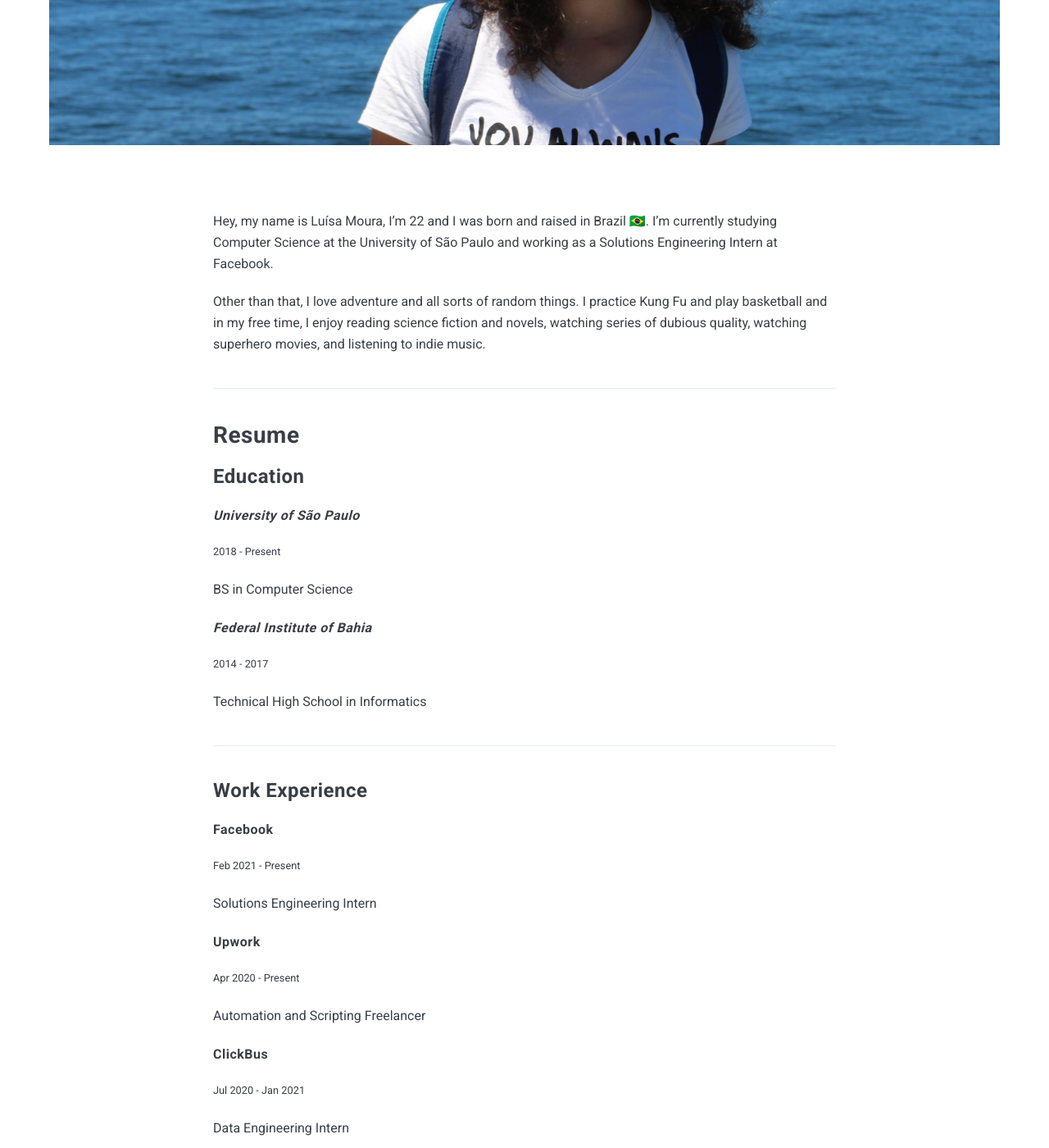
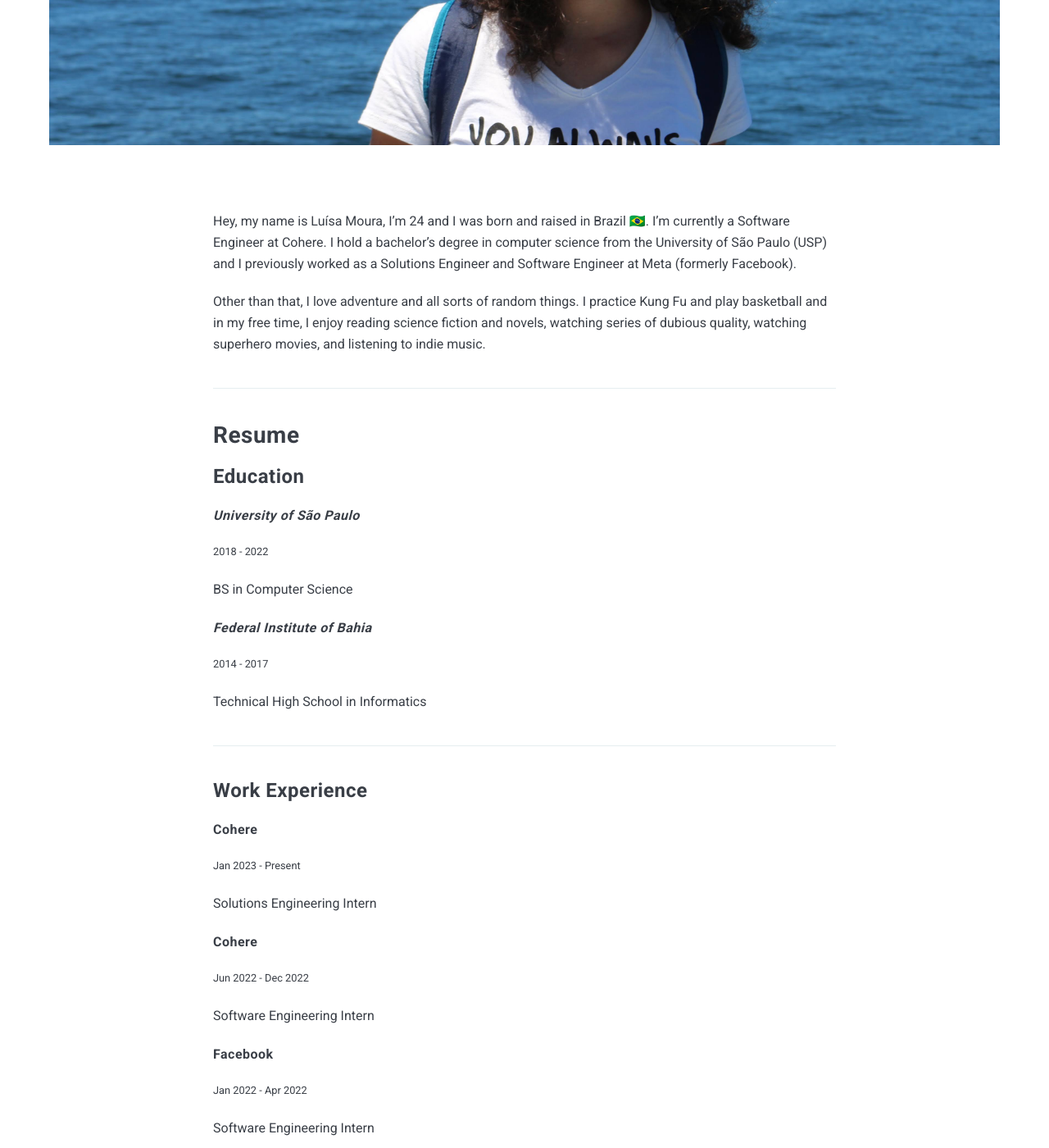
Before and after one commit to lusmoura/lusmoura.github.io, a Jekyll site: the page built from _pages/about.md, in a window 1280 px wide and 1400 px high, scrolled down 734 px. Shown: the whole window at 82% size. Built offline with Jekyll 4.4.1, drawn with Linux system fonts in a browser that asks for light colours; nearby versions of some CDN libraries; some of the changed text lies outside the part shown.

Commit message:
Update cv

```diff
--- a/_pages/about.md
+++ b/_pages/about.md
@@ -5,7 +5,8 @@ permalink: /about/
 image: profile.JPG
 ---
 
-Hey, my name is Luísa Moura, I'm 22 and I was born and raised in Brazil 🇧🇷. I'm currently studying Computer Science at the University of São Paulo and working as a Solutions Engineering Intern at Facebook.
+Hey, my name is Luísa Moura, I'm 24 and I was born and raised in Brazil 🇧🇷. I'm currently a Software Engineer at Cohere. I hold a bachelor's degree in computer science from the University of São Paulo (USP) and I previously worked as a Solutions Engineer and Software Engineer at Meta (formerly Facebook).
+
 
 Other than that, I love adventure and all sorts of random things. I practice Kung Fu and play basketball and in my free time, I enjoy reading science fiction and novels, watching series of dubious quality, watching superhero movies, and listening to indie music.
 
@@ -15,7 +16,7 @@ Other than that, I love adventure and all sorts of random things. I practice Kun
 ### Education
 #### <small><i>University of São Paulo</i></small>
 
-<small>2018 - Present</small>
+<small>2018 - 2022</small>
 
 BS in Computer Science
 
@@ -28,15 +29,33 @@ Technical High School in Informatics
 ---
 
 ### Work Experience
+#### <small>Cohere</small>
+
+<small>Jan 2023 - Present</small>
+
+Solutions Engineering Intern
+
+#### <small>Cohere</small>
+
+<small>Jun 2022 - Dec 2022</small>
+
+Software Engineering Intern
+
 #### <small>Facebook</small>
 
-<small>Feb 2021 - Present</small>
+<small>Jan 2022 - Apr 2022</small>
+
+Software Engineering Intern
+
+#### <small>Facebook</small>
+
+<small>Feb 2021 - Dec 2021</small>
 
 Solutions Engineering Intern
 
 #### <small>Upwork</small>
 
-<small>Apr 2020 - Present</small>
+<small>Apr 2020 - Dec 2021</small>
 
 Automation and Scripting Freelancer
 
@@ -70,7 +89,7 @@ IT Intern
 
 #### <small>Semcomp</small>
 
-<small>Feb 2019 - Present</small>
+<small>Feb 2019 - Dec 2022</small>
 
 Computer Science Academic Week president
 
```
Also changed, not shown: _pages/styleguide.md (deleted, +0 -93 lines).
